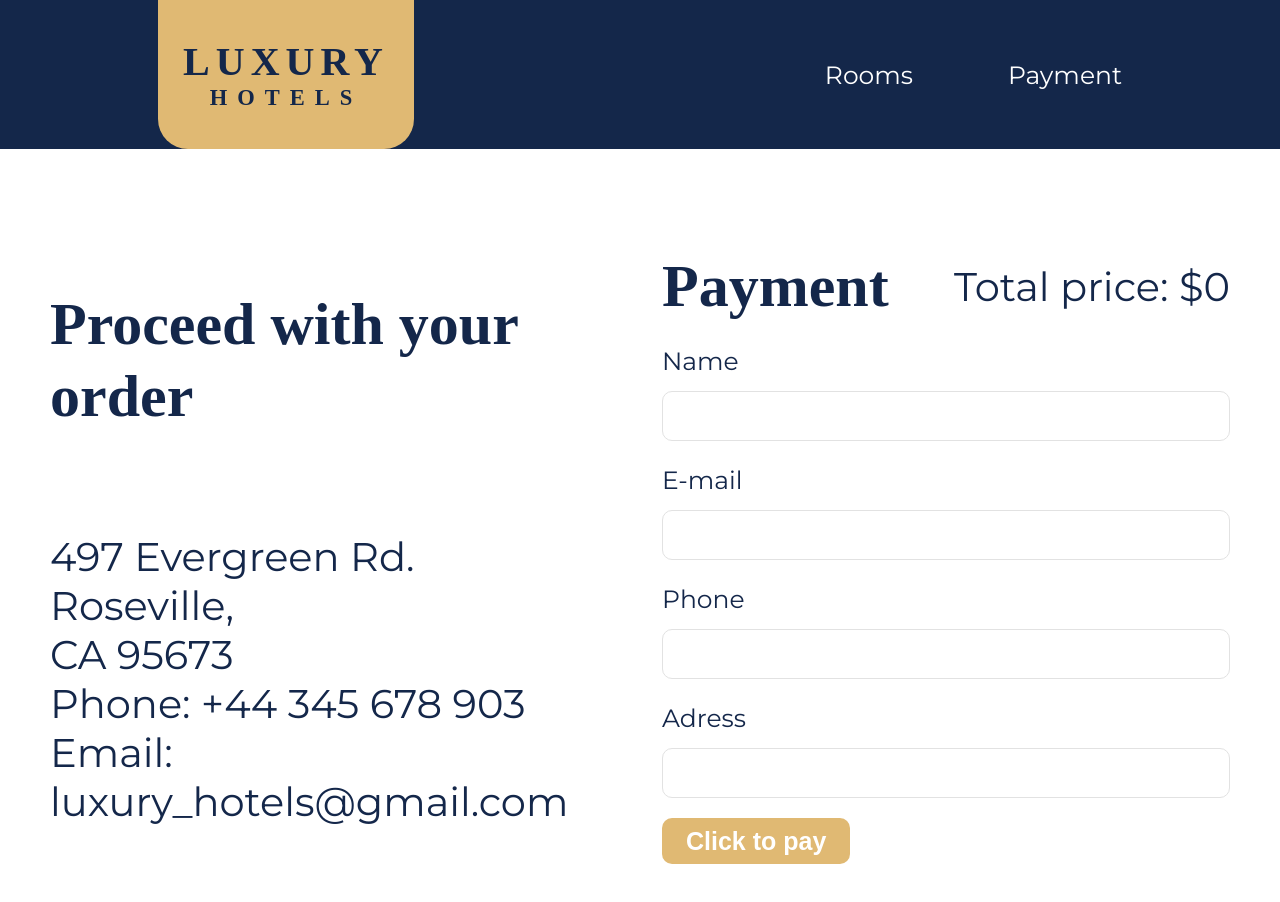
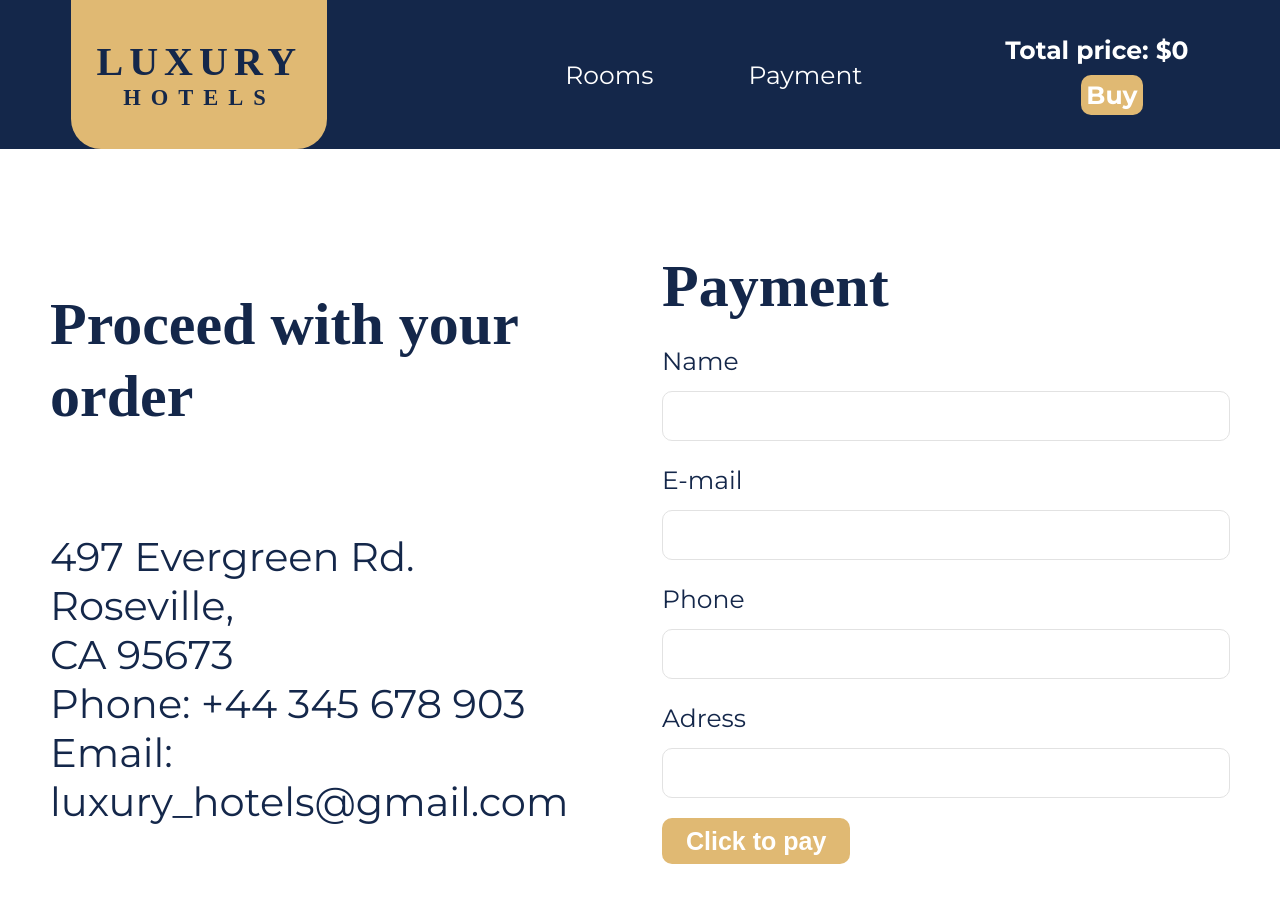
Before and after one commit to SerhiiBordeniuk/hotels-booking, a React (Create React App) app: page /payment in a window 1280 px wide. Shown: the top 902 px of the page. Built offline with nearby package versions, Linux system fonts and the light colour scheme; a web font is replaced by a local one.

Commit message:
navbar cart

```diff
--- a/src/components/navBar/NavBar.js
+++ b/src/components/navBar/NavBar.js
@@ -12,8 +12,18 @@ const NavBar = () => {
                 </h2>
             </div>
             <div className="nav__links">
-                <Link to="/" className="nav__links_button">Rooms</Link>
-                <Link to="/payment" className="nav__links_button">Payment</Link>
+                <Link to="/" className="nav__links_button">
+                    Rooms
+                </Link>
+                <Link to="/payment" className="nav__links_button">
+                    Payment
+                </Link>
+            </div>
+            <div className="nav__cart">
+                <h2 className="price__total">Total price: $0</h2>
+                <Link to="/payment" className="buy__button">
+                    Buy
+                </Link>
             </div>
         </div>
     );
--- a/src/components/navBar/NavBar.scss
+++ b/src/components/navBar/NavBar.scss
@@ -5,7 +5,7 @@
     width: 100%;
     display: flex;
     justify-content: space-around;
-    background: #14274A;
+    background: #14274a;
     .nav__links {
         display: flex;
         font-family: "Montserrat", sans-serif;
@@ -18,9 +18,40 @@
             margin-left: 95px;
         }
         .nav__links_button:hover {
-        background-color:#e0b973;
+            background-color: #e0b973;
             border-radius: 5px;
             color: $main-font-color;
+        }
+    }
+    .nav__cart {
+        color: #ffffff;
+        font-family: "Montserrat";
+        display: flex;
+        flex-direction: column;
+        align-items: self-end;
+        justify-content: center;
+        .price__total {
+            font-weight: 700;
+            font-size: 25px;
+            line-height: 30px;
+            margin-right: 20px;
+        }
+        .buy__button {
+            text-decoration: none;
+            cursor: pointer;
+            color: #ffffff;
+            margin-top: 10px;
+            margin-right: 66px;
+            border: none;
+            font-weight: 700;
+            font-size: 25px;
+            line-height: 30px;
+            background-color: #e0b973;
+            border-radius: 10px;
+            padding: 5px 5px;
+        }
+        .buy__button:hover {
+            background-color: #c29747;
         }
     }
     .app__title {
--- a/src/components/paymentForm/PaymentForm.js
+++ b/src/components/paymentForm/PaymentForm.js
@@ -20,7 +20,6 @@ const PaymentForm = () => {
             <div className="payment__data">
                 <div className="payment__header">
                     <h1 className="payment__title">Payment</h1>
-                    <p className="payment__total">Total price: $0</p>
                 </div>
                 <Formik
                     initialValues={{
--- a/src/components/paymentForm/PaymentForm.scss
+++ b/src/components/paymentForm/PaymentForm.scss
@@ -91,12 +91,6 @@
                 font-size: 60px;
                 line-height: 72px;
             }
-            .payment__total {
-                font-style: normal;
-                font-weight: 400;
-                font-size: 40px;
-                line-height: 49px;
-            }
         }
     }
 }
--- a/src/components/roomsList/RoomsList.js
+++ b/src/components/roomsList/RoomsList.js
@@ -84,12 +84,6 @@ const RoomsList = () => {
                 {spinner}
                 {items}
             </div>
-            <div className="buy__container">
-                <h2 className="price__total">Total price: $0</h2>
-                <Link to="/payment" className="buy__button">
-                    Buy
-                </Link>
-            </div>
         </div>
     );
 };
--- a/src/components/roomsList/RoomsList.scss
+++ b/src/components/roomsList/RoomsList.scss
@@ -1,13 +1,12 @@
 @import "../../style/variables.scss";
 @import "../../style/index.scss";
-
 
 .rooms__list {
     font-family: "Montserrat";
     .rooms__text {
         margin-top: 90px;
         text-transform: uppercase;
-    font-family: 'Adobe Garamond Pro';
+        font-family: "Adobe Garamond Pro";
         font-style: normal;
         font-weight: 700;
         font-size: 60px;
@@ -18,7 +17,7 @@
     }
     .rooms__descr {
         margin: 3rem 1rem;
-    font-family: 'Roboto', sans-serif;
+        font-family: "Roboto", sans-serif;
         font-style: normal;
         font-weight: 400;
         font-size: 25px;
@@ -28,23 +27,27 @@
     }
 
     .rooms__item__list {
-    margin: 5% 10%;
+        margin: 5% 15%;
         .rooms__grid {
             padding: 0;
+            display: flex;
+            flex-wrap: wrap;
+            justify-content: center;
+            gap: 30px;
             .room__item {
                 list-style-type: none;
                 margin-bottom: 82px;
                 .room__img {
-          width: 100%;
-          height: 100%;
+                    width: 300px;
+                    height: 300px;
                     object-fit: cover;
                     display: flex;
                 }
-        .room__title{
+                .room__title {
                     width: 100%;
                     padding: 41px 0;
                     text-transform: uppercase;
-          font-family: 'Montserrat', sans-serif;
+                    font-family: "Montserrat", sans-serif;
                     font-weight: 700;
                     font-size: 60px;
                     line-height: 73px;
@@ -53,7 +56,7 @@
                     text-align: center;
                 }
                 .room__interaction {
-          border: 2px solid #14274A;
+                    border: 2px solid #14274a;
                     border-radius: 0px 0px 15px 15px;
                     display: flex;
                     justify-content: flex-end;
@@ -74,27 +77,27 @@
                             }
                             .button {
                                 cursor: pointer;
-                font-family: 'Montserrat', sans-serif;
+                                font-family: "Montserrat", sans-serif;
                                 font-weight: 700;
-                color:#ffffff;
+                                color: #ffffff;
                                 font-size: 25px;
                                 width: 51px;
                                 height: 51px;
                                 border-radius: 50%;
                                 border: 0;
-                background-color:#E0B973;
+                                background-color: #e0b973;
                             }
                             .button:hover {
-                background-color:#c29747;
+                                background-color: #c29747;
                             }
                         }
                         .rooms__price {
                             color: #ffffff;
-              font-family: 'Montserrat';
+                            font-family: "Montserrat";
                             font-weight: 700;
                             font-size: 25px;
                             line-height: 30px;
-              background-color: #E0B973;
+                            background-color: #e0b973;
                             border-radius: 10px;
                             padding: 24px 51px;
                         }
@@ -117,29 +120,6 @@
         display: flex;
         flex-direction: column;
         align-items: self-end;
-    .price__total {
-      font-weight: 700;
-      font-size: 25px;
-      line-height: 30px;
-      margin-right: 20px;
-    }
-    .buy__button {
-      text-decoration: none;
-      cursor: pointer;
-      color: #ffffff;
-      margin-top: 10px;
-      margin-right: 66px;
-      border: none;
-      font-weight: 700;
-      font-size: 25px;
-      line-height: 30px;
-      background-color: #E0B973;
-      border-radius: 10px;
-      padding: 24px 51px;
-    }
-    .buy__button:hover {
-      background-color:#c29747;
-    }
     }
 }
 
```
Lines whose indentation alone changed are shown as unchanged.
